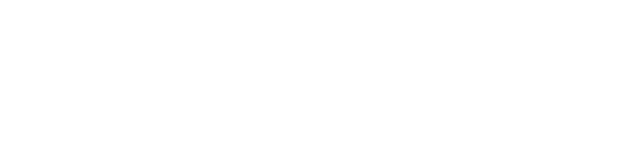
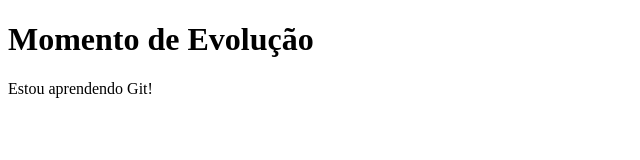
Before and after one commit to Thiago00021/AprendendoGit, a plain HTML site: page index.html in a window 1280 px wide. Shown: the whole page, without its empty margins (0-640 px from the left). Drawn offline with Linux system fonts and the light colour scheme.

Commit message:
Criei título e parágrafo

```diff
--- a/index.html
+++ b/index.html
@@ -6,6 +6,7 @@
     <title>Aprendendo Git</title>
 </head>
 <body>
-
+    <h1>Momento de Evolução</h1>
+    <p>Estou aprendendo Git!</p>
 </body>
 </html>
```
